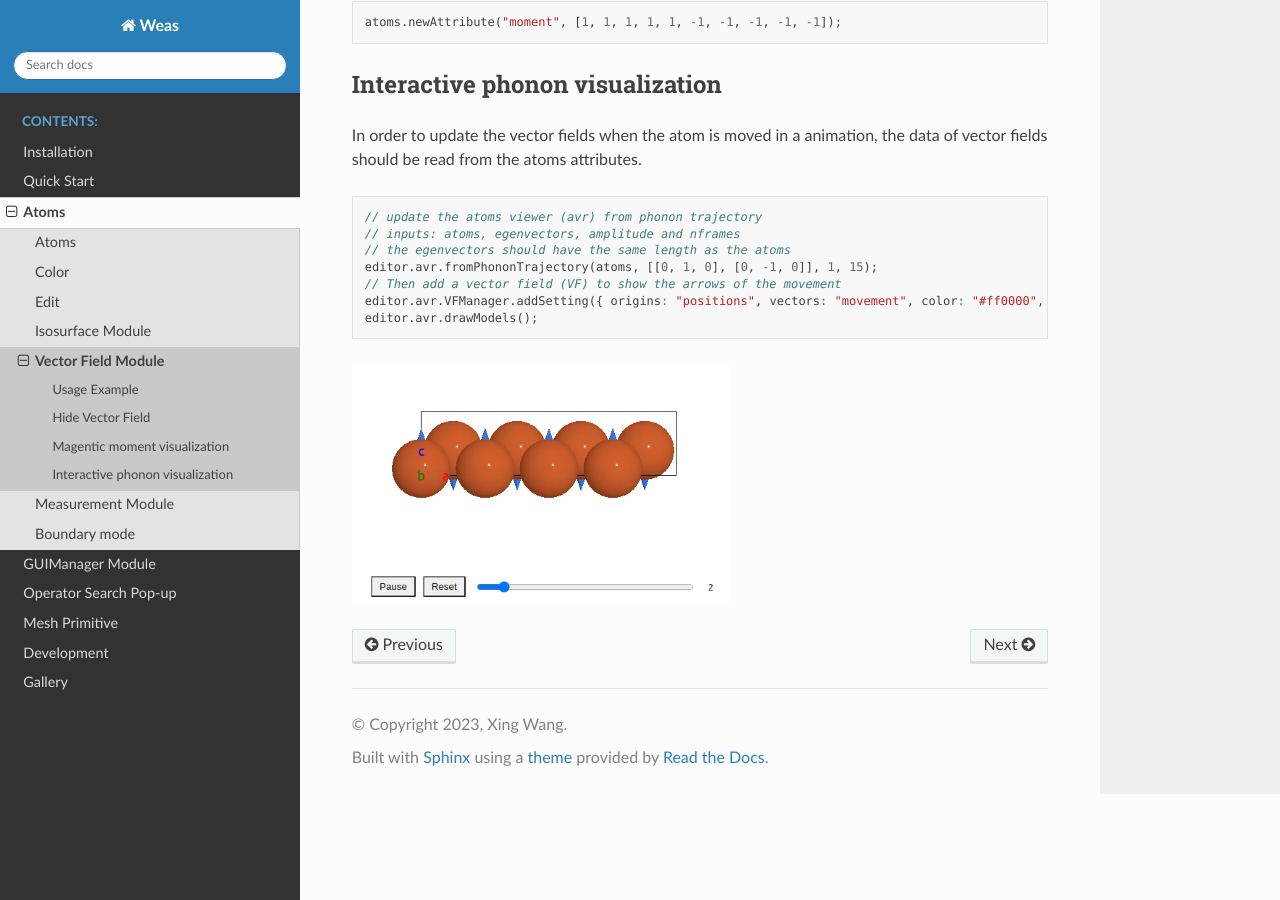
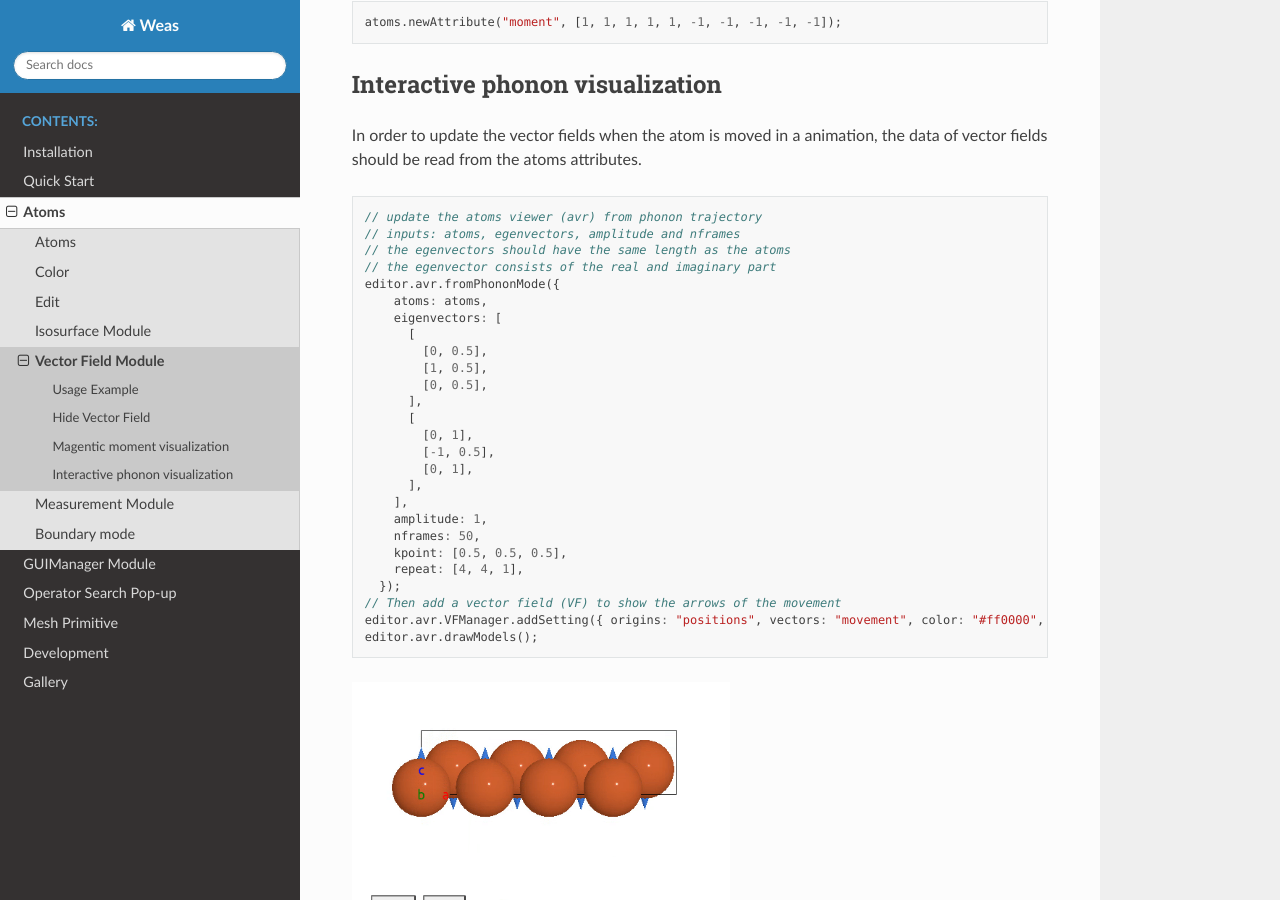
Before and after one commit to superstar54/weas, a Sphinx documentation site: the page built from docs/source/atoms/vector_field.rst, in a window 1280 px wide and 900 px high, scrolled down 1011 px. Built offline with Sphinx 7.4.7 and the Read the Docs theme 2.0.0, drawn with Linux system fonts in a browser that asks for light colours.

Commit message:
update docs

```diff
--- a/docs/source/atoms/vector_field.rst
+++ b/docs/source/atoms/vector_field.rst
@@ -53,7 +53,26 @@ In order to update the vector fields when the atom is moved in a animation, the
     // update the atoms viewer (avr) from phonon trajectory
     // inputs: atoms, egenvectors, amplitude and nframes
     // the egenvectors should have the same length as the atoms
-    editor.avr.fromPhononTrajectory(atoms, [[0, 1, 0], [0, -1, 0]], 1, 15);
+    // the egenvector consists of the real and imaginary part
+    editor.avr.fromPhononMode({
+        atoms: atoms,
+        eigenvectors: [
+          [
+            [0, 0.5],
+            [1, 0.5],
+            [0, 0.5],
+          ],
+          [
+            [0, 1],
+            [-1, 0.5],
+            [0, 1],
+          ],
+        ],
+        amplitude: 1,
+        nframes: 50,
+        kpoint: [0.5, 0.5, 0.5],
+        repeat: [4, 4, 1],
+      });
     // Then add a vector field (VF) to show the arrows of the movement
     editor.avr.VFManager.addSetting({ origins: "positions", vectors: "movement", color: "#ff0000", radius: 0.1 });
     editor.avr.drawModels();
```
